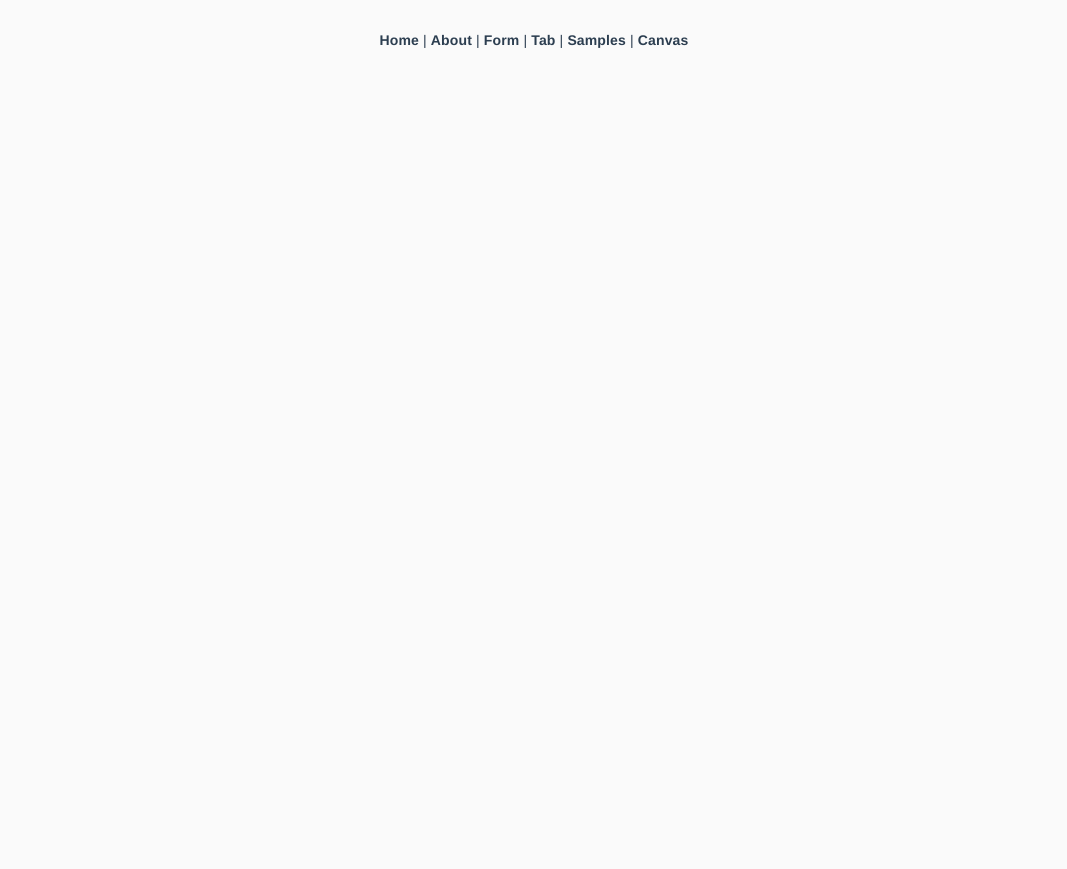
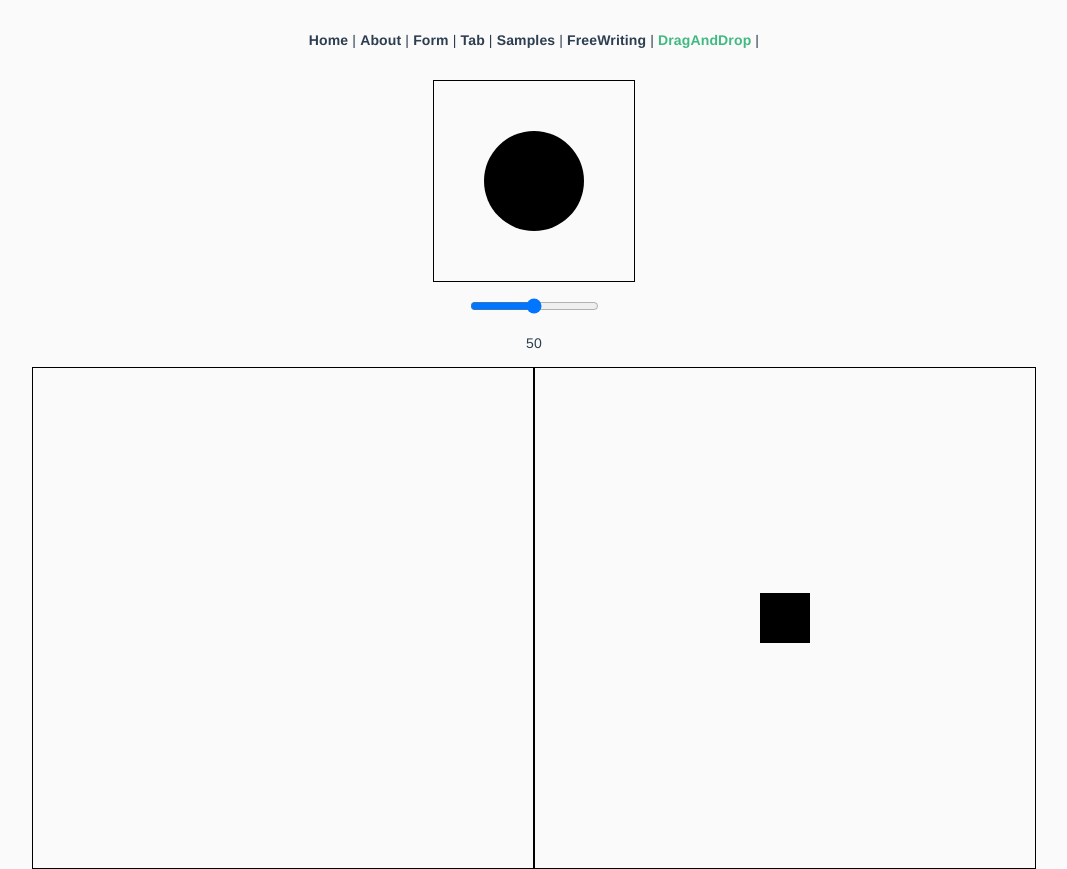
Before and after one commit to G-Shino/spike-vue-js, a Vue app: page /drag-and-drop in a window 1280 px wide. Shown: the whole page, without its empty margins (106-1173 px from the left). Before the commit the page ends 800 px from the top, so only its background shows below. Built offline with nearby package versions, Linux system fonts and the light colour scheme.

Commit message:
add canvas

```diff
--- a/src/App.vue
+++ b/src/App.vue
@@ -6,7 +6,8 @@
       <router-link to="/form">Form</router-link> |
       <router-link to="/tab">Tab</router-link> |
       <router-link to="/samples">Samples</router-link> |
-      <router-link to="/canvas">Canvas</router-link>
+      <router-link to="/freewriting">FreeWriting</router-link> |
+      <router-link to="/drag-and-drop">DragAndDrop</router-link> |
     </div>
     <router-view />
   </div>
--- /dev/null
+++ b/src/components/ClickCircleCanvas.vue
@@ -0,0 +1,51 @@
+<template>
+  <canvas
+    width="500"
+    height="500"
+    class="canvas"
+    v-on:click="clickDraw($event)"
+  ></canvas>
+</template>
+<script>
+export default {
+  data: function() {
+    return {
+      mouseX: 0,
+      mouseY: 0
+    };
+  },
+  methods: {
+    clickDraw: function(event) {
+      console.log(this.$el.width);
+      console.log(this.$el.height);
+      console.log(event);
+      // const canvasWidth = this.$el.width;
+      // const canvasHeight = this.$el.height;
+      const ctx = this.ctx;
+      // ctx.clearRect(0, 0, canvasWidth, canvasHeight);
+      const rect = event.target.getBoundingClientRect();
+      this.mouseX = event.clientX - Math.floor(rect.left) - 2;
+      this.mouseY = event.clientY - Math.floor(rect.top) - 2;
+      ctx.beginPath();
+      ctx.arc(this.mouseX, this.mouseY, 5, 0, Math.PI * 2, false);
+      ctx.fill();
+      // const maxWidth = 100;
+      // ctx.textAlign = "right";
+      // ctx.fillText(
+      //   `(${this.mouseX}, ${this.mouseY})`,
+      //   canvasWidth - 20,
+      //   canvasHeight - 20,
+      //   maxWidth
+      // );
+    }
+  },
+  mounted: function() {
+    this.ctx = this.$el.getContext("2d");
+  }
+};
+</script>
+<style lang="scss" scoped>
+.canvas {
+  border: 1px solid #000;
+}
+</style>
--- /dev/null
+++ b/src/components/DrabCubesCanvas.vue
@@ -0,0 +1,76 @@
+<template>
+  <canvas
+    width="500"
+    height="500"
+    class="canvas"
+    v-on:mousedown="checkObjOnDown"
+    v-on:mouseup="checkOnUp"
+    v-on:mousemove="handleMouseMove"
+  ></canvas>
+</template>
+<script>
+export default {
+  data: function() {
+    return {
+      mouseX: 0,
+      mouseY: 0,
+      dragging: false
+    };
+  },
+  methods: {
+    checkObjOnDown: function(event) {
+      console.log(this.$el.width);
+      console.log(this.$el.height);
+      console.log(event);
+      const rect = event.target.getBoundingClientRect();
+      this.mouseX = event.clientX - Math.floor(rect.left) - 2;
+      this.mouseY = event.clientY - Math.floor(rect.top) - 2;
+      if (
+        this.objX < this.mouseX &&
+        this.objX + this.objWidth > this.mouseX &&
+        this.objY < this.mouseY &&
+        this.objY + this.objHeight > this.mouseY
+      ) {
+        this.dragging = true; // ドラッグ開始
+        this.relX = this.objX - this.mouseX;
+        this.relY = this.objY - this.mouseY;
+      }
+    },
+    checkOnUp: function() {
+      this.dragging = false;
+    },
+    handleMouseMove: function() {
+      console.log("aa");
+      const rect = event.target.getBoundingClientRect();
+      this.mouseX = event.clientX - Math.floor(rect.left) - 2;
+      this.mouseY = event.clientY - Math.floor(rect.top) - 2;
+
+      if (this.dragging) {
+        this.objX = this.mouseX + this.relX;
+        this.objY = this.mouseY + this.relY;
+        this.drawRect();
+      }
+    },
+    drawRect: function() {
+      this.ctx.clearRect(0, 0, this.$el.width, this.$el.height);
+      this.ctx.fillRect(this.objX, this.objY, this.objWidth, this.objHeight);
+    },
+    init: function() {
+      this.objWidth = 50;
+      this.objHeight = 50;
+      this.objX = this.$el.width / 2 - this.objWidth / 2;
+      this.objY = this.$el.width / 2 - this.objWidth / 2;
+      this.ctx.fillRect(this.objX, this.objY, this.objWidth, this.objHeight);
+    }
+  },
+  mounted: function() {
+    this.ctx = this.$el.getContext("2d");
+    this.init();
+  }
+};
+</script>
+<style lang="scss" scoped>
+.canvas {
+  border: 1px solid #000;
+}
+</style>
--- /dev/null
+++ b/src/components/MyCanvas.vue
@@ -0,0 +1,35 @@
+<template>
+  <canvas width="200" height="200" class="canvas"></canvas>
+</template>
+<script>
+export default {
+  props: {
+    radius: {
+      type: Number,
+      default: 50
+    }
+  },
+  watch: {
+    radius: function() {
+      this.draw(this.radius);
+    }
+  },
+  methods: {
+    draw: function(radius) {
+      this.ctx.beginPath();
+      this.ctx.clearRect(0, 0, 200, 200);
+      this.ctx.arc(100, 100, radius, 0, Math.PI * 2);
+      this.ctx.fill();
+    }
+  },
+  mounted: function() {
+    this.ctx = this.$el.getContext("2d");
+    this.draw(this.radius);
+  }
+};
+</script>
+<style lang="scss" scoped>
+.canvas {
+  border: 1px solid #000;
+}
+</style>
--- a/src/router/index.ts
+++ b/src/router/index.ts
@@ -4,7 +4,8 @@ import Home from "../views/Home.vue";
 import Form from "../views/Form.vue";
 import Tab from "../views/Tab.vue";
 import Samples from "../views/Samples.vue";
-import Canvas from "../views/Canvas.vue";
+import FreeWriting from "../views/FreeWriting.vue";
+import DragAndDrop from "../views/DragAndDrop.vue";
 
 Vue.use(VueRouter);
 
@@ -34,7 +35,8 @@ const routes: Array<RouteConfig> = [
     component: Tab
   },
   { path: "/samples", name: "Samples", component: Samples },
-  { path: "/canvas", name: "Canvas", component: Canvas }
+  { path: "/freewriting", name: "FreeWriting", component: FreeWriting },
+  { path: "/drag-and-drop", name: "DragAndDrop", component: DragAndDrop }
 ];
 
 const router = new VueRouter({
--- /dev/null
+++ b/src/views/DragAndDrop.vue
@@ -0,0 +1,29 @@
+<template>
+  <div>
+    <MyCanvas v-bind:radius="radius" />
+    <p><input type="range" min="0" max="100" v-model.number="radius" /></p>
+    <p>{{ radius }}</p>
+    <ClickCircleCanvas />
+    <DragCubesCanvas />
+  </div>
+</template>
+
+<script>
+import MyCanvas from "../components/MyCanvas.vue";
+import ClickCircleCanvas from "../components/ClickCircleCanvas.vue";
+import DragCubesCanvas from "../components/DrabCubesCanvas.vue";
+export default {
+  components: {
+    MyCanvas,
+    ClickCircleCanvas,
+    DragCubesCanvas
+  },
+  data: function() {
+    return {
+      radius: 50
+    };
+  }
+};
+</script>
+
+<style lang="scss" scoped></style>
--- a/src/views/Canvas.vue
+++ b/src/views/FreeWriting.vue
@@ -2,7 +2,7 @@
   <div>
     <div class="md-layout md-gutter" style="margin-left: 340px">
       <div class="md-layout-item">
-        <md-field style="float: left">
+        <!-- <md-field style="float: left">
           <label for="mode">Mode</label>
           <md-select v-model="mode" name="mode" id="mode">
             <md-option value="brush">Brush</md-option>
@@ -14,9 +14,9 @@
         <md-field style="float: left">
           <label for="brushColor">Color</label>
           <md-input type="color" v-model="brushColor" />
-        </md-field>
+        </md-field> -->
 
-        <md-field style="float: left; margin-top: -8px">
+        <!-- <md-field style="float: left; margin-top: -8px">
           <md-button class="md-dense md-raised md-primary">
             Back
           </md-button>
@@ -35,7 +35,7 @@
           <md-button class="md-dense md-raised md-primary">
             Save
           </md-button>
-        </md-field>
+        </md-field> -->
         <FreeDrawing />
       </div>
     </div>
```
